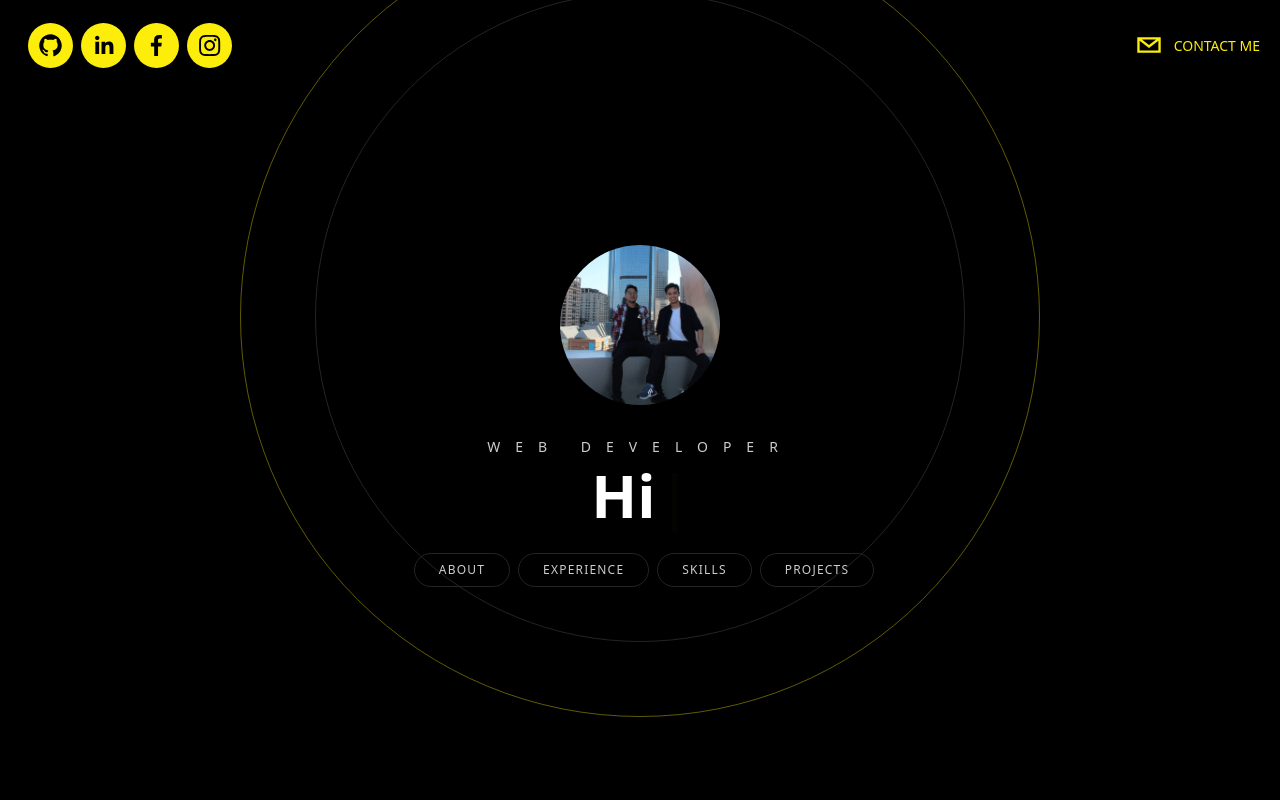
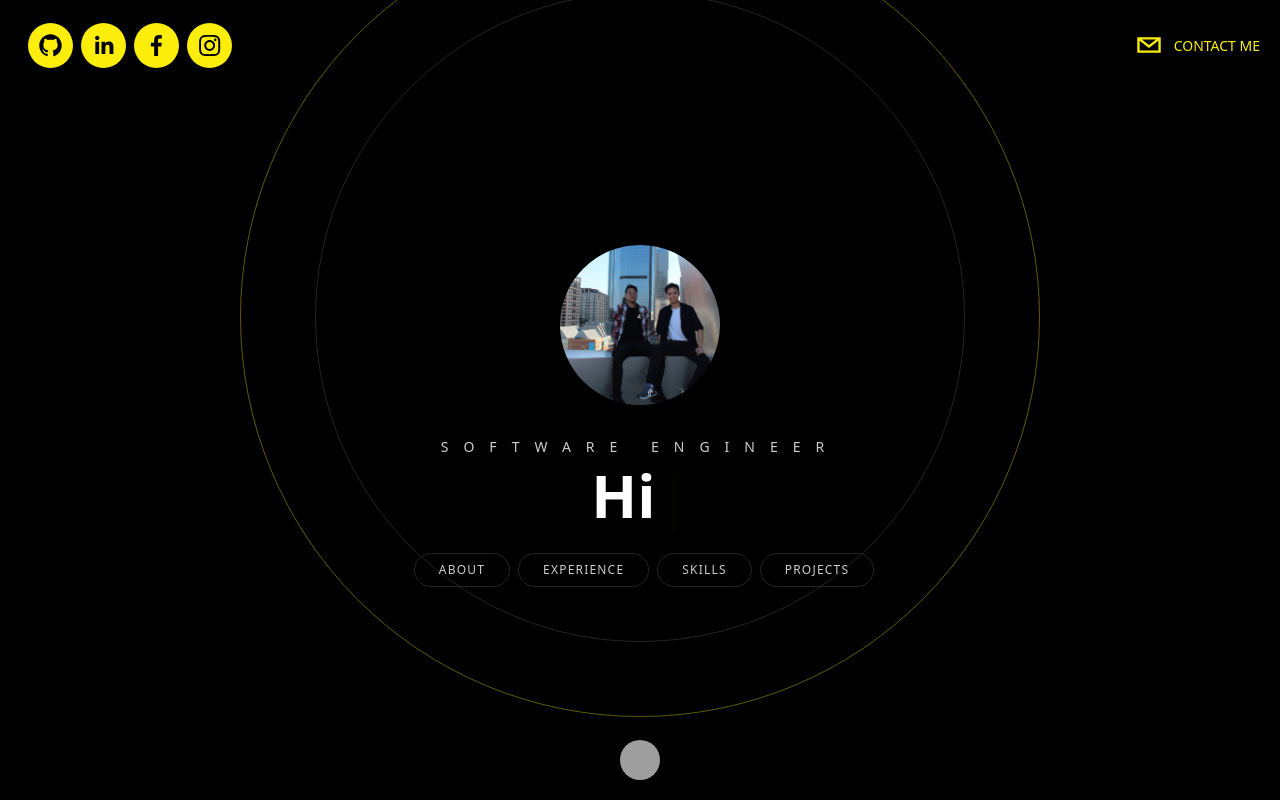
Before and after one commit to ericn17/ericn-next-portfolio, a Next.js app: page / in a window 1280 px wide. Built offline with nearby package versions, Linux system fonts and the light colour scheme; grey boxes are pictures that could not be loaded.

Commit message:
replacing email template with emailjs and added scrollbar effect and color

```diff
--- a/components/Contact.tsx
+++ b/components/Contact.tsx
@@ -1,11 +1,24 @@
 import React from 'react'
 import { motion } from 'framer-motion'
 import { PhoneIcon, MapPinIcon, EnvelopeIcon } from '@heroicons/react/24/solid'
+import { useForm, SubmitHandler } from "react-hook-form";
+
+type Inputs = {
+  name: string;
+  email: string;
+  subject: string;
+  message: string;
+};
 
 
 type Props = {}
 
 export default function Contact({}: Props) {
+  // Possibly replace with Emailjs
+  const { register, handleSubmit } = useForm<Inputs>();
+  const onSubmit: SubmitHandler<Inputs> = (formData) => {
+    window.location.href = `mailto:15enguyen4@gmail.com?subject={formData.subject}&body=A message from: ${formData.name}. Message: ${formData.message}`
+  };
   return (
     <motion.div
       initial={{ opacity: 0 }}
@@ -38,15 +51,18 @@ export default function Contact({}: Props) {
           </div>
         </div>
 
-        <form className='flex flex-col space-y-2 w-fit mx-auto'>
+        <form
+          onSubmit={handleSubmit(onSubmit)}
+          className='flex flex-col space-y-2 w-fit mx-auto'
+        >
           <div className='flex space-x-2 '>
-            <input className='contactInput' type='text' placeholder='Name'/>
-            <input className='contactInput' type='text' placeholder='Email'/>
+            <input {...register('name')} className='contactInput' type='text' placeholder='Name'/>
+            <input {...register('email')} className='contactInput' type='text' placeholder='Email'/>
           </div>
 
-          <input className='contactInput' type='text' placeholder='Subject'/>
+          <input {...register('subject')} className='contactInput' type='text' placeholder='Subject'/>
 
-          <textarea className='contactInput' placeholder='Message'/>
+          <textarea {...register('message')} className='contactInput' placeholder='Message'/>
           <button
             type='submit'
             className='bg-[#FCEE0A] py-5 px-10 rounded-md text-[#000000] font-bold text-lg'
--- a/components/Header.tsx
+++ b/components/Header.tsx
@@ -2,6 +2,7 @@ import React from 'react'
 import { SocialIcon } from 'react-social-icons'
 import { motion } from 'framer-motion'
 import Link from 'next/link'
+
 
 type Props = {}
 
--- a/components/Hero.tsx
+++ b/components/Hero.tsx
@@ -29,7 +29,7 @@ export default function Hero({}: Props) {
         />
       <div className='z-20'>
         <h2 className='text-sm uppercase text-[#CDCDCD] pb-2 tracking-[15px]'>
-          Web Developer
+          Software Engineer
         </h2>
         <h1 className='text-5xl lg:text-6xl font-semibold px-10'>
           <span>{text}</span>
--- a/components/Projects.tsx
+++ b/components/Projects.tsx
@@ -16,7 +16,7 @@ export default function Projects({}: Props) {
         Projects
       </h3>
 
-      <div className='relative w-full flex overflow-x-scroll overflow-y-hidden snap-x snap-mandatory z-20'>
+      <div className='relative w-full flex overflow-x-scroll overflow-y-hidden snap-x snap-mandatory z-20 scrollbar scrollbar-track-gray-400/20 scrollbar-thumb-[#FCEE0A]'>
        {projects.map((project) => (
         <div className='w-screen flex-shrink-0 snap-center flex flex-col space-y-5 items-center justify-center p-20 md:p-44 h-screen'>
           <motion.img
--- a/package.json
+++ b/package.json
@@ -21,6 +21,7 @@
     "react": "18.2.0",
     "react-dom": "18.2.0",
     "react-hook-form": "^7.43.1",
+    "react-icons": "^4.7.1",
     "react-simple-typewriter": "^5.0.1",
     "react-social-icons": "^5.15.0",
     "typescript": "4.9.4"
@@ -28,6 +29,7 @@
   "devDependencies": {
     "autoprefixer": "^10.4.13",
     "postcss": "^8.4.21",
+    "tailwind-scrollbar": "^2.1.0",
     "tailwindcss": "^3.2.4"
   }
 }
--- a/pages/index.tsx
+++ b/pages/index.tsx
@@ -7,6 +7,8 @@ import Experience from '@/components/Experience'
 import Skills from '@/components/Skills'
 import Projects from '@/components/Projects'
 import Contact from '@/components/Contact'
+import Link from 'next/link'
+import { IoMdArrowDropupCircle } from 'react-icons'
 
 
 
@@ -15,7 +17,7 @@ const inter = Inter({ subsets: ['latin'] })
 
 export default function Home() {
   return (
-    <div className="bg-[#000000] text-white h-screen snap-y snap-mandatory overflow-scroll z-0">
+    <div className="bg-[#000000] text-white h-screen snap-y snap-mandatory overflow-y-scroll overflow-x-hidden z-0 scrollbar scrollbar-track-gray-400/20 scrollbar-thumb-[#FCEE0A]">
       <Head>
         <title>Eric's Portfolio</title>
       </Head>
@@ -45,6 +47,18 @@ export default function Home() {
       <section id='contact' className='snap-start'>
         <Contact/>
       </section>
+
+      <Link href="#hero">
+        <footer className='sticky bottom-5 w-full cursor-pointer'>
+          <div className='flex items-center justify-center'>
+            <img
+              className='h-10 w-10 rounded-full filter grayscale hover:grayscale-0'
+              src="https://e7.pngegg.com/pngimages/359/464/png-clipart-vash-the-stampede-trigun-anime-manga-toonami-anime-computer-wallpaper-cartoon.png"
+              alt="vash"
+            />
+          </div>
+        </footer>
+      </Link>
     </div>
   )
 }
--- a/tailwind.config.js
+++ b/tailwind.config.js
@@ -8,5 +8,7 @@ module.exports = {
   theme: {
     extend: {},
   },
-  plugins: [],
+  plugins: [
+    require('tailwind-scrollbar'),
+  ],
 }
```
Also changed, not shown: 1 other file (tests, documents, lock files or other folders).
